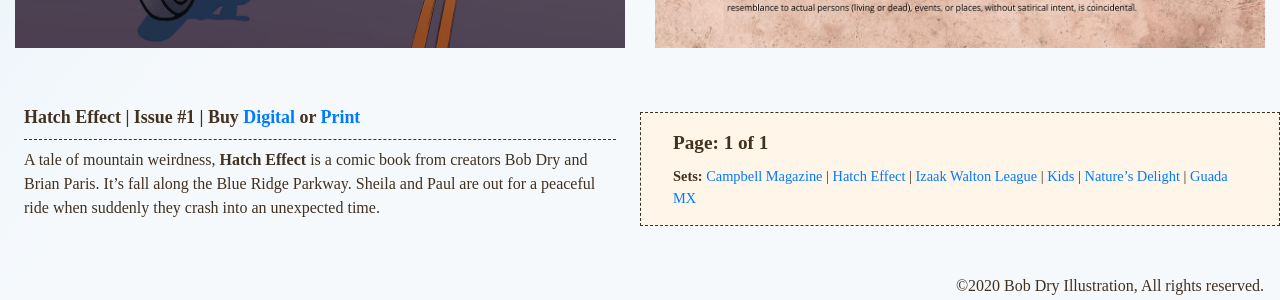
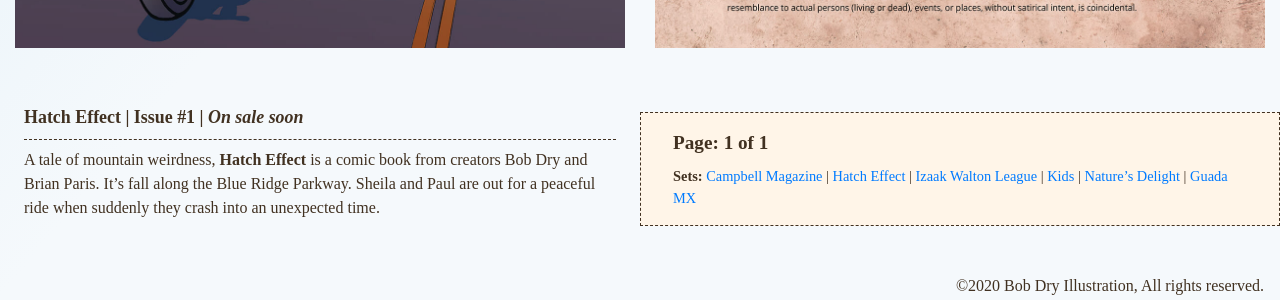
Before and after one commit to bobdry/illus, a Jekyll site: the page built from _hatch/hatch-1.md, in a window 1280 px wide and 900 px high, scrolled down 626 px. Shown: the part 570-870 px from the top of the window. Built offline with Jekyll 4.4.1, drawn with Linux system fonts in a browser that asks for light colours; some web fonts are replaced.

Commit message:
hiding order comics content for now

```diff
--- a/_hatch/hatch-1.md
+++ b/_hatch/hatch-1.md
@@ -1,6 +1,6 @@
 ---
 portfolio: hatch
-title:  "Hatch Effect | Issue #1 | Buy <a href='#'>Digital</a> or <a href='/illus/order/'>Print</a>"
+title:  "Hatch Effect | Issue #1 | <em>On sale soon</em> <!-- Buy <a href='#'>Digital</a> or <a href='/illus/order/'>Print</a> -->"
 description: "A tale of mountain weirdness, <strong>Hatch Effect</strong> is a comic book from creators Bob Dry and Brian Paris. It&rsquo;s fall along the Blue Ridge Parkway. Sheila and Paul are out for a peaceful ride when suddenly they crash into an unexpected time."
 layout: portfolio
 ---
--- a/_includes/nav.html
+++ b/_includes/nav.html
@@ -7,7 +7,7 @@
         <nav>
         <ul>
         <li><a href="{{ "" | prepend: site.baseurl }}">HOME</a></li>
-        <li><a href="{{ "order/" | prepend: site.baseurl }}">ORDER COMICS</a></li>
+        <!--<li><a href="{{ "order/" | prepend: site.baseurl }}">ORDER COMICS</a></li>-->
         <li><a href="{{ "contact/" | prepend: site.baseurl }}">CONTACT</a></li>
         <li><a href="http://www.twitter.com/bobbyDdry">FOLLOW</a></li>
         </ul>
--- a/_layouts/order.html
+++ b/_layouts/order.html
@@ -16,10 +16,10 @@
             <div class="basic-info p-4">
                 A tale of mountain weirdness, <strong>Hatch Effect</strong> is a comic book from creators Bob Dry and Brian Paris. It&rsquo;s fall along the Blue Ridge Parkway. Sheila and Paul are out for a peaceful ride when suddenly they crash into an unexpected time.
             </div>
-            <div class="basic-info p-4">
+            <!-- <div class="basic-info p-4">
                 Also available on the <strong>Amazon Comixology</strong> platform. <a href=""><strong><em>Buy Digital</em></strong></a>
 
-            </div>
+            </div> -->
         </div>
 
     </div>
```
